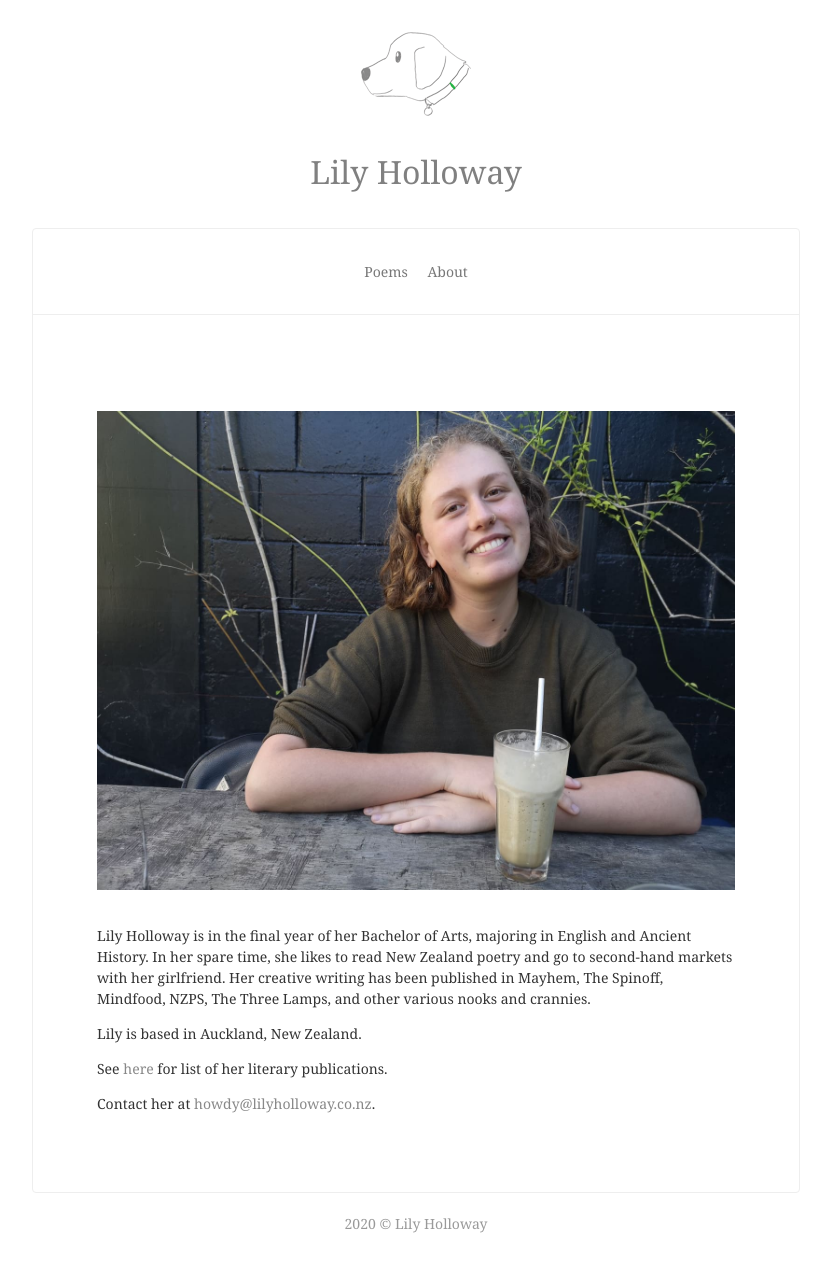
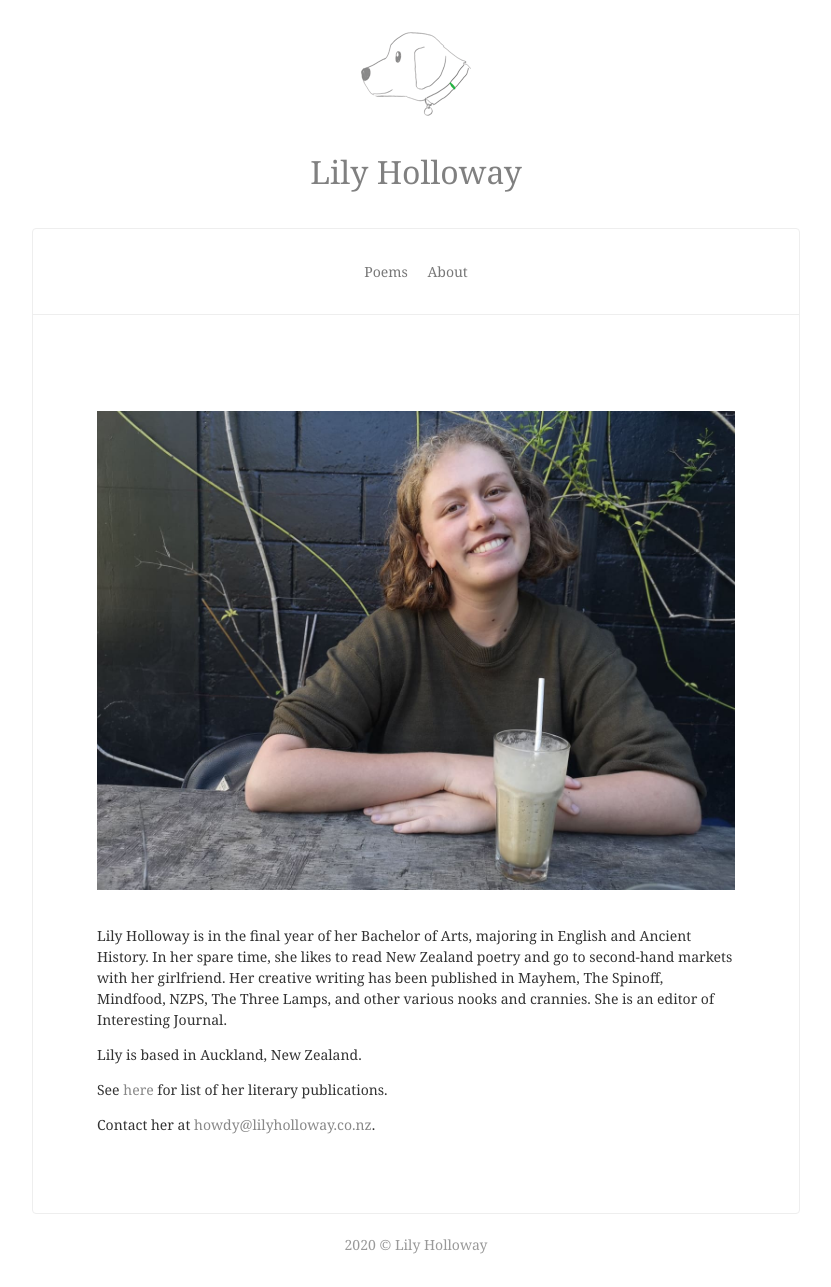
Before and after one commit to lilyholloway/lilyholloway.github.io, a Jekyll site: the page built from about.md, in a window 1280 px wide. Shown: the whole page, without its empty margins (224-1055 px from the left). Built offline with Jekyll 4.4.1, drawn with Linux system fonts in a browser that asks for light colours; nearby versions of some CDN libraries; our own code applies the rules of GitHub Pages for plain Markdown files; before the commit the page ends 1266 px from its top, so only the background shows below that.

Commit message:
Update about.md

```diff
--- a/about.md
+++ b/about.md
@@ -1,6 +1,6 @@
 <img src="{{ site.url }}/images/lilyholloway.jpg" alt="Lily Holloway" class="mt4 db center" /><br>
 
-Lily Holloway is in the final year of her Bachelor of Arts, majoring in English and Ancient History. In her spare time, she likes to read New Zealand poetry and go to second-hand markets with her girlfriend. Her creative writing has been published in Mayhem, The Spinoff, Mindfood, NZPS, The Three Lamps, and other various nooks and crannies.
+Lily Holloway is in the final year of her Bachelor of Arts, majoring in English and Ancient History. In her spare time, she likes to read New Zealand poetry and go to second-hand markets with her girlfriend. Her creative writing has been published in Mayhem, The Spinoff, Mindfood, NZPS, The Three Lamps, and other various nooks and crannies. She is an editor of Interesting Journal.
 
 Lily is based in Auckland, New Zealand.
 
```
